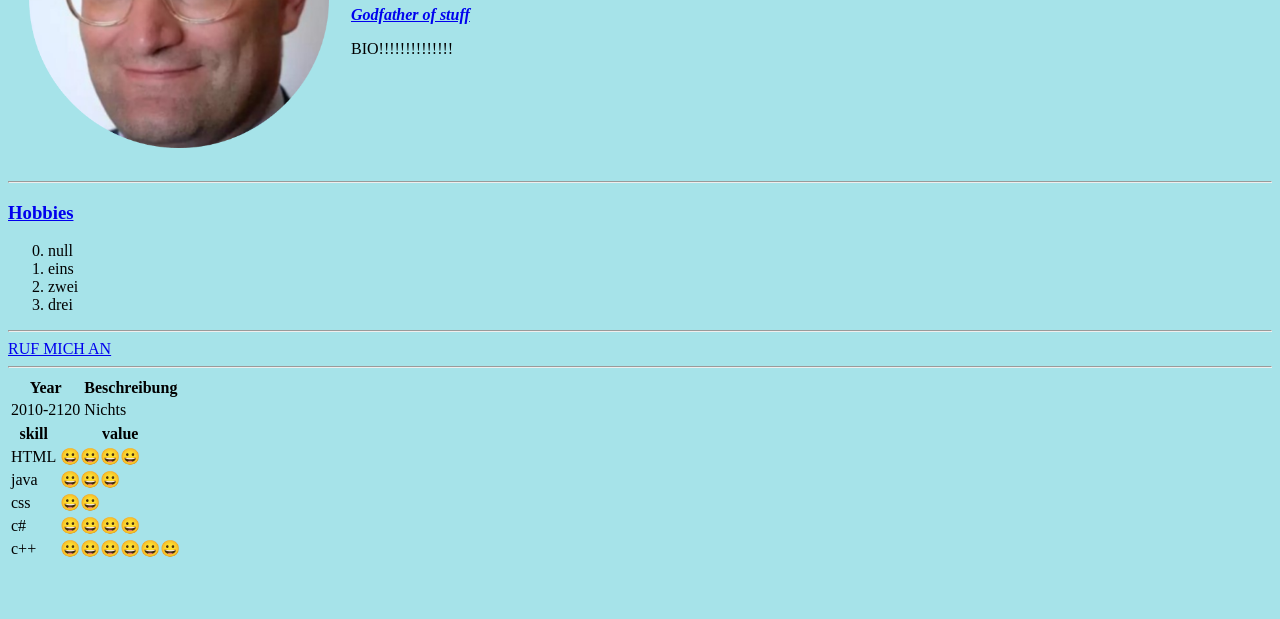
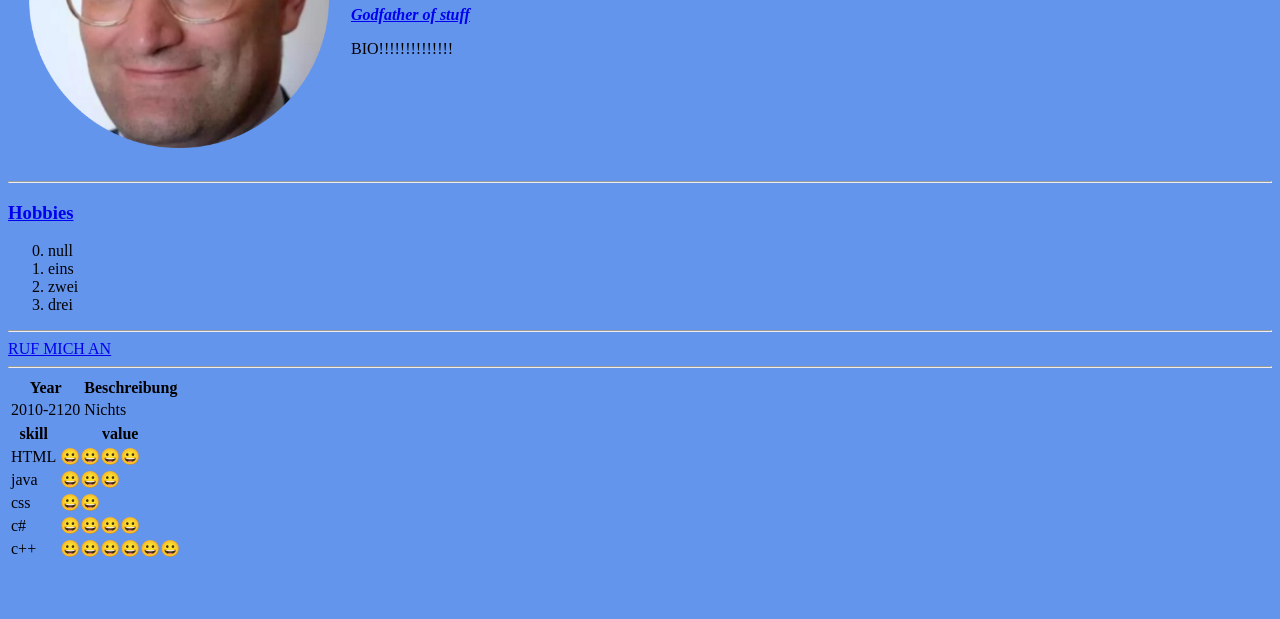
Before and after one commit to voRmui/cv, a plain HTML site: page index.html in a window 1280 px wide. Shown: the part 181-800 px from the top of the page. Drawn offline with Linux system fonts and the light colour scheme.

Commit message:
Update index.html

```diff
--- a/index.html
+++ b/index.html
@@ -6,7 +6,7 @@
   <title>Pavel´s Seite</title>
 </head>
 
-<body style="background-color:#A6E3E9">
+<body style="background-color:cornflowerblue">
   <table cellspacing="20">
     <tr>
       <td><img height="300" width="300" src="images\1.png" alt="Jens Spast"></td>
```
